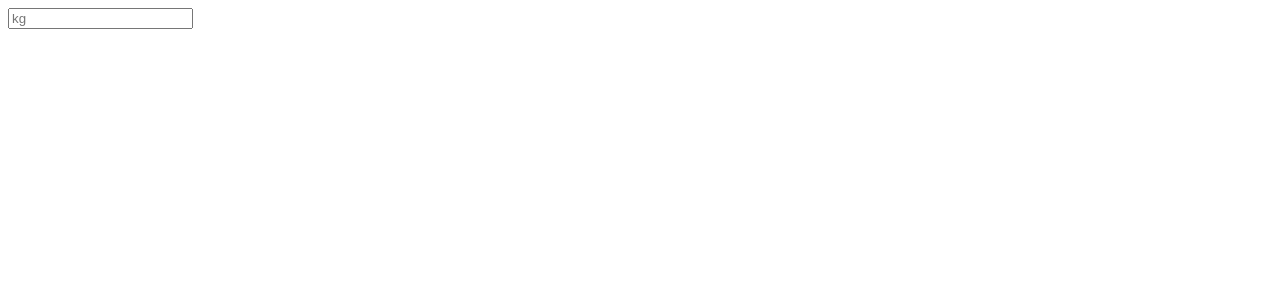
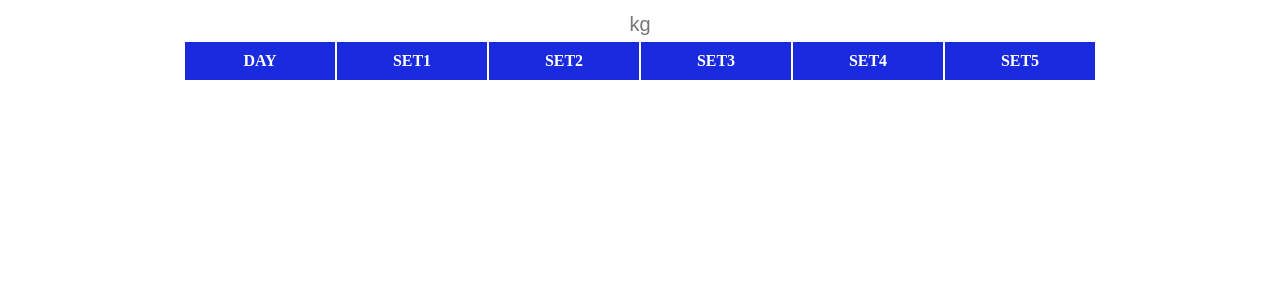
Before and after one commit to keisuke90/5-5-workout, a Vue app in the folder packages/frontend/: page / in a window 1280 px wide. Shown: the top 300 px of the page. Built offline with nearby package versions, Linux system fonts and the light colour scheme.

Commit message:
5x5ルーティーンを表示する

```diff
--- a/packages/frontend/src/App.vue
+++ b/packages/frontend/src/App.vue
@@ -3,7 +3,7 @@ import { ref } from "vue";
 import WorkoutApiService from "./services/workoutApi";
 
 let weight = ref();
-let workout = ref();
+let workout = ref({});
 const fiveByFive = (weight: number) => {
   WorkoutApiService.fiveByFiveGenerate(weight)
     .then((res: any) => {
@@ -16,15 +16,81 @@ const fiveByFive = (weight: number) => {
 </script>
 
 <template>
+  <div class="input-wrapper">
     <input
       type="number"
       v-model="weight"
       placeholder="kg"
       @input="fiveByFive(weight)"
     />
-  <div class="table">
-    {{ workout }}
+  </div>
+  <div class="table-wrapper">
+    <table class="table">
+      <tr class="table__row">
+        <th class="table__header">DAY</th>
+        <th class="table__header">SET1</th>
+        <th class="table__header">SET2</th>
+        <th class="table__header">SET3</th>
+        <th class="table__header">SET4</th>
+        <th class="table__header">SET5</th>
+      </tr>
+
+      <tr class="table__row" v-for="(value, key, index) in workout" :key="key">
+        <td class="table__data">{{ `DAY${index + 1}` }}</td>
+        <td class="table__data">{{ value[0] }}×５</td>
+        <td class="table__data">{{ value[1] }}×５</td>
+        <td class="table__data">{{ value[2] }}×５</td>
+        <td class="table__data">{{ value[3] }}×５</td>
+        <td class="table__data">{{ value[4] }}×５</td>
+      </tr>
+    </table>
   </div>
 </template>
 
-<style lang="scss" scoped></style>
+<style lang="scss" scoped>
+// inputタグのスピンボタンを消す
+input[type="number"]::-webkit-outer-spin-button,
+input[type="number"]::-webkit-inner-spin-button {
+  -webkit-appearance: none;
+  margin: 0;
+}
+.input-wrapper {
+  display: flex;
+  justify-content: center;
+  input {
+    font-size: 20px;
+    width: 50px;
+    height: 30px;
+    border: none;
+    text-align: center;
+    &:focus-visible,
+    &:active {
+      border: none;
+      outline: none;
+      border-bottom: 2px solid #1a2adf;
+    }
+  }
+}
+.table {
+  margin: auto;
+  border: none;
+}
+.table__header {
+  width: 150px;
+  padding: 10px 0;
+}
+.table__row {
+  text-align: center;
+  border: none;
+  &:nth-child(2n + 1) {
+    background-color: rgb(175, 172, 172);
+  }
+  &:first-child {
+    background-color: #1a2adf;
+    color: white;
+  }
+}
+.table__data {
+  padding: 10px 20px;
+}
+</style>
```
Lines whose indentation alone changed are shown as unchanged.
